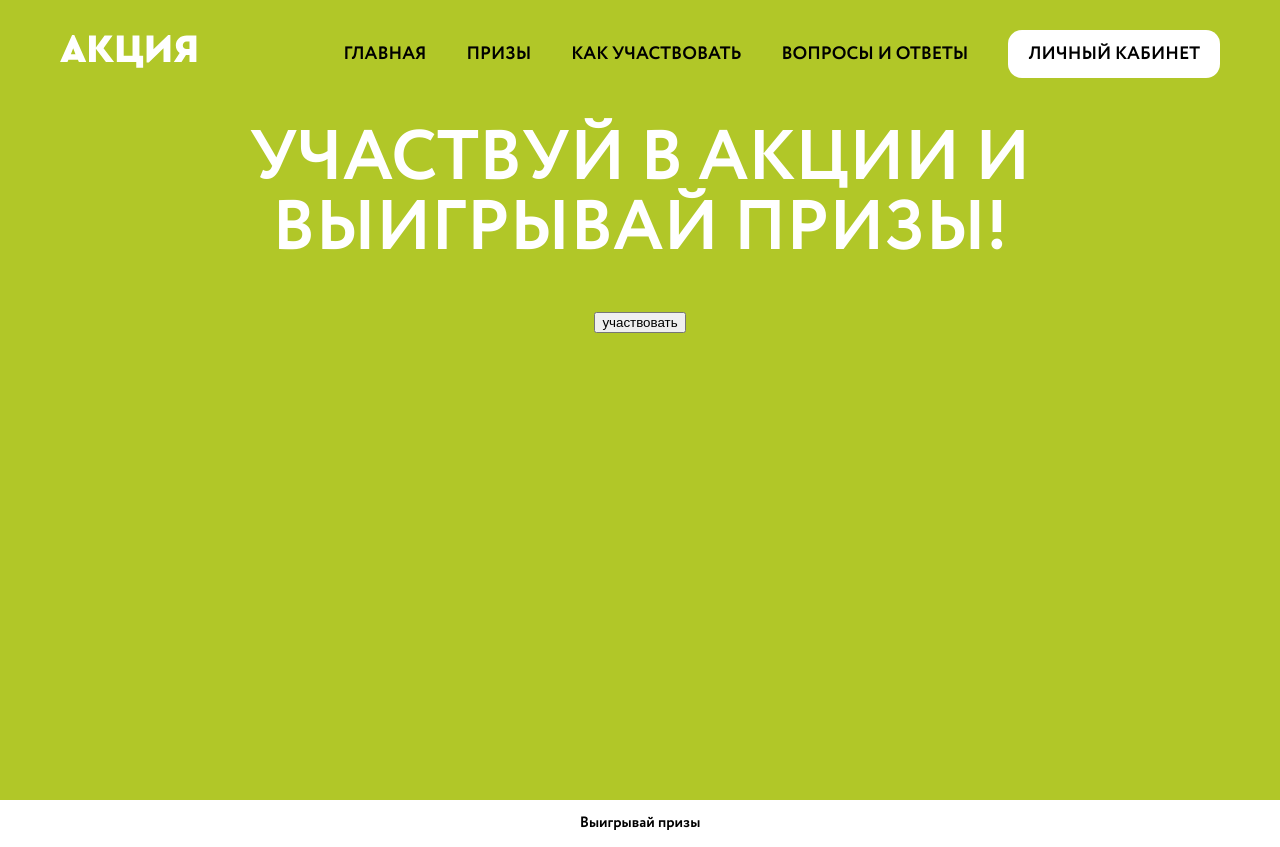
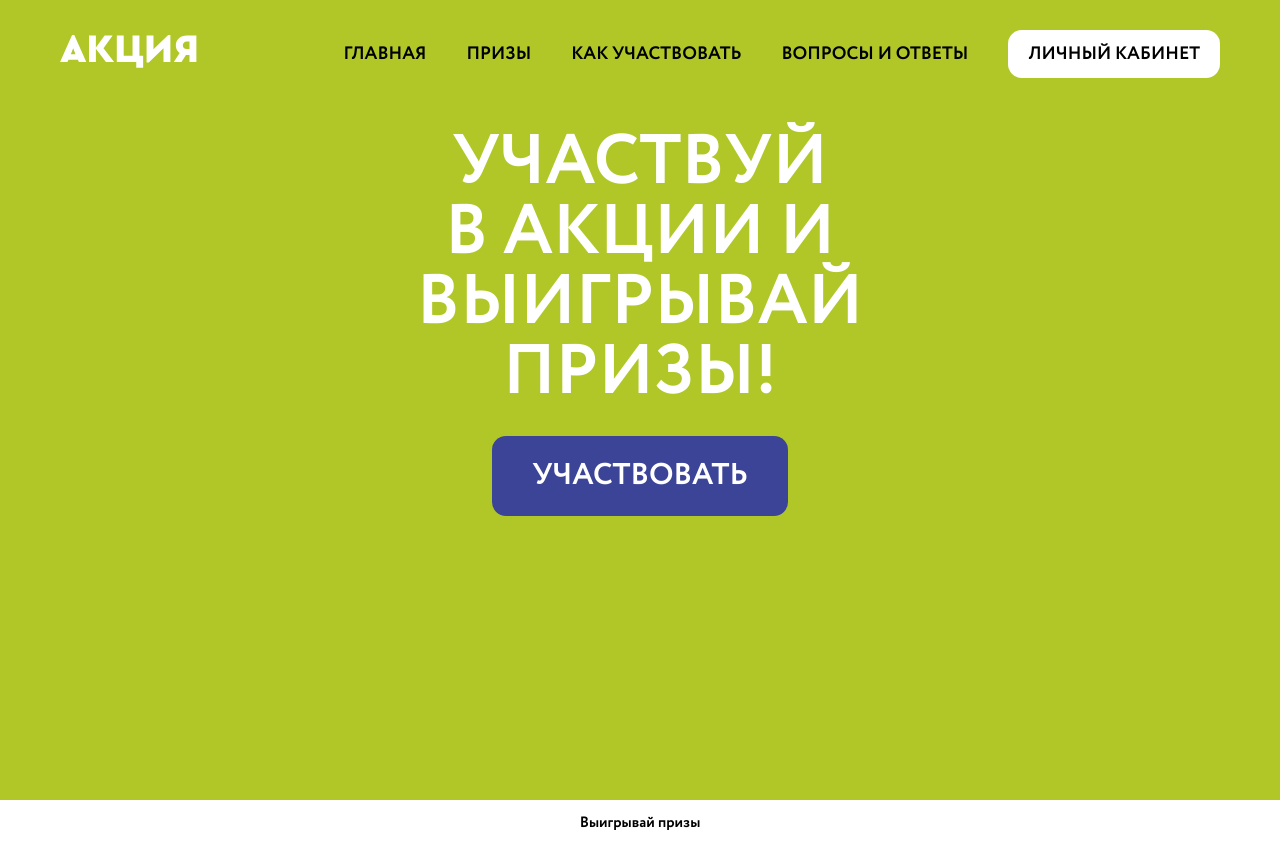
Before and after one commit to parunkov/react11, a React (Create React App) app: page / in a window 1280 px wide. Built offline with nearby package versions, Linux system fonts and the light colour scheme.

Commit message:
button styles

```diff
--- a/src/App.js
+++ b/src/App.js
@@ -5,11 +5,9 @@ function App() {
   return (
     <div className={styles.app}>
       <div className={styles.firstScreen}>
-        <div className={styles.container}>
+        <div className={styles.firstScreenContainer}>
           <Header />
-          <h1 className={styles.title}>участвуй
-            в акции и
-            выигрывай призы!</h1>
+          <h1 className={styles.title} dangerouslySetInnerHTML={{__html: 'участвуй<br>в акции и выигрывай призы!'}} />
             <button className={styles.button}>участвовать</button>
         </div>
       </div>
--- a/src/App.module.scss
+++ b/src/App.module.scss
@@ -9,7 +9,16 @@ html {
   height: 100vh;
   background: #b1c728;
 }
+.firstScreenContainer {
+  position: relative;
+  max-width: 116rem;
+  margin: 0 auto;
+  height: 100%;
+}
 .title {
+  width: 45.2rem;
+  margin: 0 auto;
+  margin-bottom: 2.7rem;
   color: #fff;
   text-align: center;
   font-family: Circe;
@@ -18,8 +27,20 @@ html {
   font-weight: 700;
   line-height: 100%;
   text-transform: uppercase;
+  white-space: pre-wrap;
 }
-.container {
-  max-width: 116rem;
-  margin: 0 auto;
+.button {
+  padding: 3rem 4rem;
+  color: #fff;
+  font-family: Circe;
+  font-size: 3rem;
+  font-style: normal;
+  font-weight: 700;
+  line-height: 2rem;
+  text-transform: uppercase;
+  border-radius: 1.4rem;
+  background: #3c4497;
+  border: none;
+  outline: none;
+  cursor: pointer;
 }
--- a/src/components/header/Header.module.scss
+++ b/src/components/header/Header.module.scss
@@ -2,6 +2,7 @@
     display: flex;
     align-items: center;
     padding-top: 3rem;
+    margin-bottom: 5.1rem;
 }
 .logo {
     flex: auto;
@@ -33,4 +34,5 @@
     background: #fff;
     border: none;
     outline: none;
+    cursor: pointer;
 }
```
